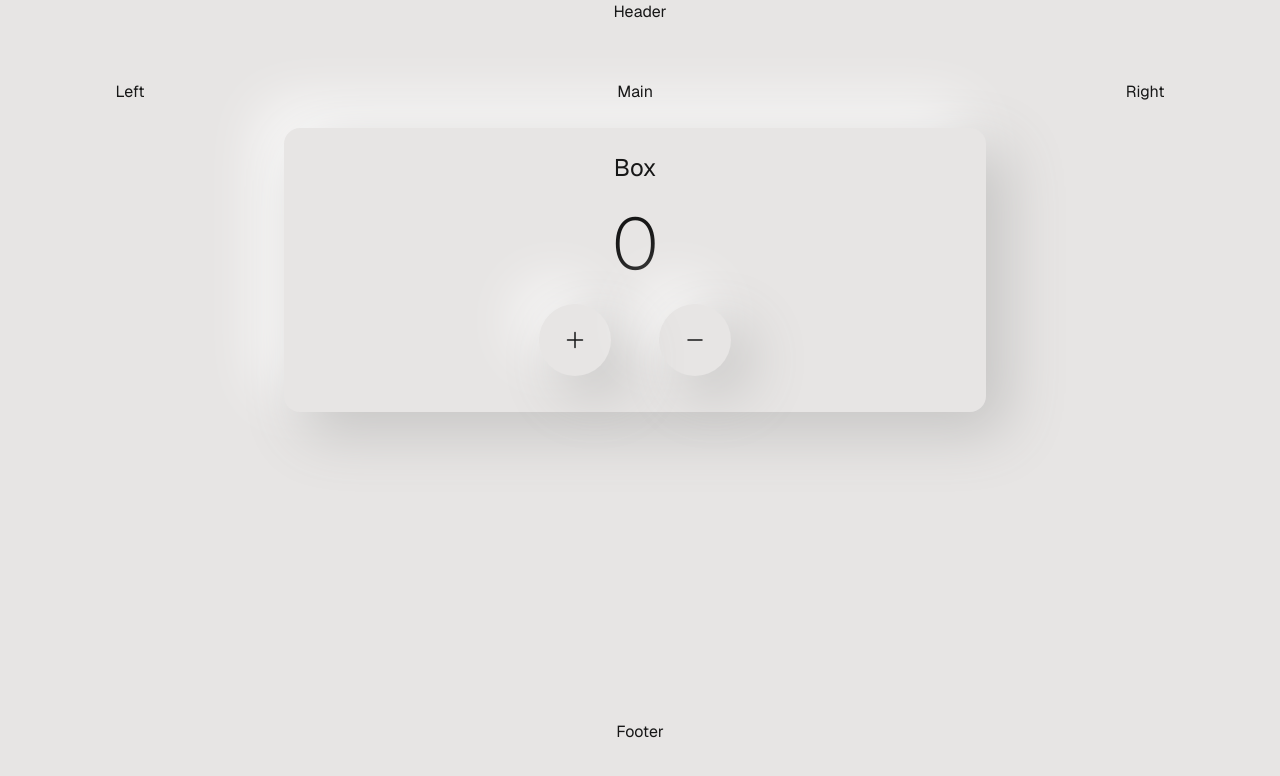
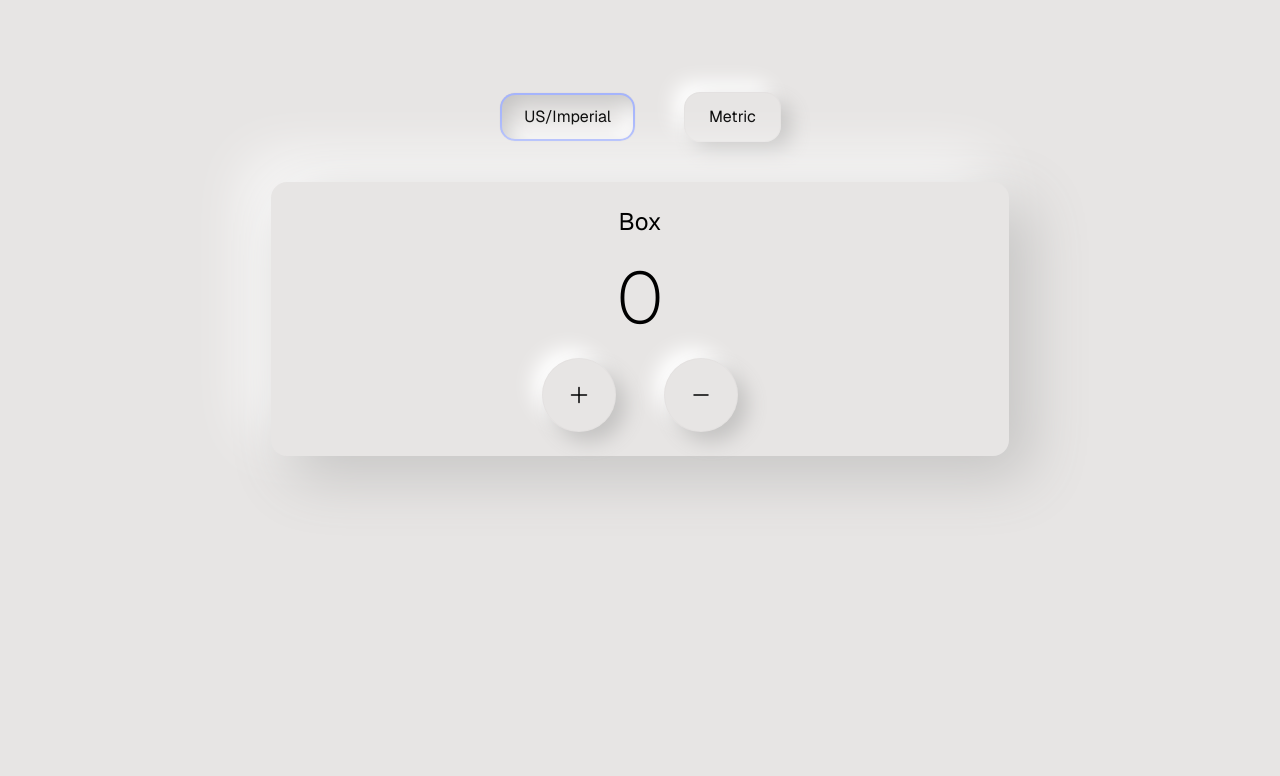
Before and after one commit to mailauki/bmi-calculator, a Next.js app: page / in a window 1280 px wide. Shown: the top 776 px of the page. Built offline with nearby package versions, Linux system fonts and the light colour scheme.

Commit message:
Add toggle radio group buttons

```diff
--- a/app/page.tsx
+++ b/app/page.tsx
@@ -1,16 +1,17 @@
 import Box from "@/components/box";
+import RadioButtons from "@/components/radio-buttons";
 
 export default function Home() {
 	return (
-		<div className="grid sm:grid-rows-[10%_auto_10%] grid-rows-[10%_10%_auto_10%_10%] min-h-screen bg-stone-200 text-center font-[family-name:var(--font-geist-sans)]">
-			<header className="sm:col-start-1 sm:col-end-5 col-start-auto col-end-auto">Header</header>
-			<aside>Left</aside>
-			<main className="sm:col-span-2">
-				Main
+		<div className="grid sm:grid-rows-[10%_auto_10%] grid-rows-[10%_10%_auto_10%_10%] min-h-screen bg-stone-200 text-center text-black font-[family-name:var(--font-geist-sans)]">
+			<header className="sm:col-start-1 sm:col-end-5 col-start-auto col-end-auto"></header>
+			<aside></aside>
+			<main className="sm:col-span-2 py-3 flex flex-col gap-4">
+				<RadioButtons />
 				<Box/>
 			</main>
-			<aside>Right</aside>
-			<footer className="sm:col-start-1 sm:col-end-5 col-start-auto col-end-auto">Footer</footer>
+			<aside></aside>
+			<footer className="sm:col-start-1 sm:col-end-5 col-start-auto col-end-auto"></footer>
 		</div>
 	)
 }
--- a/components/box.tsx
+++ b/components/box.tsx
@@ -16,7 +16,7 @@ export default function Box() {
 		<div className="m-6 p-6 flex flex-col justify-between items-center gap-6 rounded-2xl shadow-[20px_20px_60px_#c4c3c2,-20px_-20px_60px_#ffffff]">
 			<p className="text-2xl">Box</p>
 			<p className="text-7xl font-extralight">{count}</p>
-			<div className="mb-3 flex justify-center gap-12 w-full">
+			<div className="flex justify-center gap-12 w-full">
 				<RoundButton onClick={addCount}>
 					<PlusIcon className="size-6 text-current" />
 				</RoundButton>
--- /dev/null
+++ b/components/radio-buttons.tsx
@@ -0,0 +1,33 @@
+"use client"
+
+import { useState } from "react"
+
+export default function RadioButtons() {
+	const [selected, setSelected] = useState("button-0")
+
+	function Radio({label, index}: {label: string, index :number}) {
+		return (
+		<label
+		htmlFor={`button-${index}`}
+		className="px-6 py-3 rounded-2xl border border-stone-300/20 hover:bg-stone-300/50 shadow-[10px_10px_20px_#c4c3c2,-10px_-10px_20px_#ffffff] focus:shadow-[inset_8px_8px_20px_#c4c3c2,inset_-8px_-8px_20px_#ffffff] active:shadow-[inset_8px_8px_20px_#c4c3c2,inset_-8px_-8px_20px_#ffffff] has-[:checked]:shadow-[inset_8px_8px_20px_#c4c3c2,inset_-8px_-8px_20px_#ffffff] has-[:checked]:ring-2 ring-inset ring-indigo-300"
+	>
+		{label}
+		<input
+			type="radio"
+			className="hidden"
+			name={`button-${index}`}
+			value={`button-${index}`}
+			id={`button-${index}`}
+			checked={selected === `button-${index}`}
+			onClick={() => setSelected(`button-${index}`)}
+		/>
+	</label>
+		)
+	}
+
+	return (
+		<div className="flex justify-center items-center gap-12">
+			{["US/Imperial", "Metric"].map((label, index) => <Radio key={index} index={index} label={label} />)}
+	</div>
+	)
+}
--- a/components/round-button.tsx
+++ b/components/round-button.tsx
@@ -9,7 +9,7 @@ export default function RoundButton({
 	return (
 		<button
 			onClick={onClick}
-			className="p-6 rounded-full hover:bg-stone-300/50 shadow-[20px_20px_60px_#c4c3c2,-20px_-20px_60px_#ffffff]"
+			className="p-6 rounded-full border border-stone-300/20 hover:bg-stone-300/50 shadow-[10px_10px_20px_#c4c3c2,-10px_-10px_20px_#ffffff] focus:shadow-[inset_8px_8px_20px_#c4c3c2,inset_-8px_-8px_20px_#ffffff] active:shadow-[inset_8px_8px_20px_#c4c3c2,inset_-8px_-8px_20px_#ffffff]"
 		>
 			{children}
 		</button>
```
